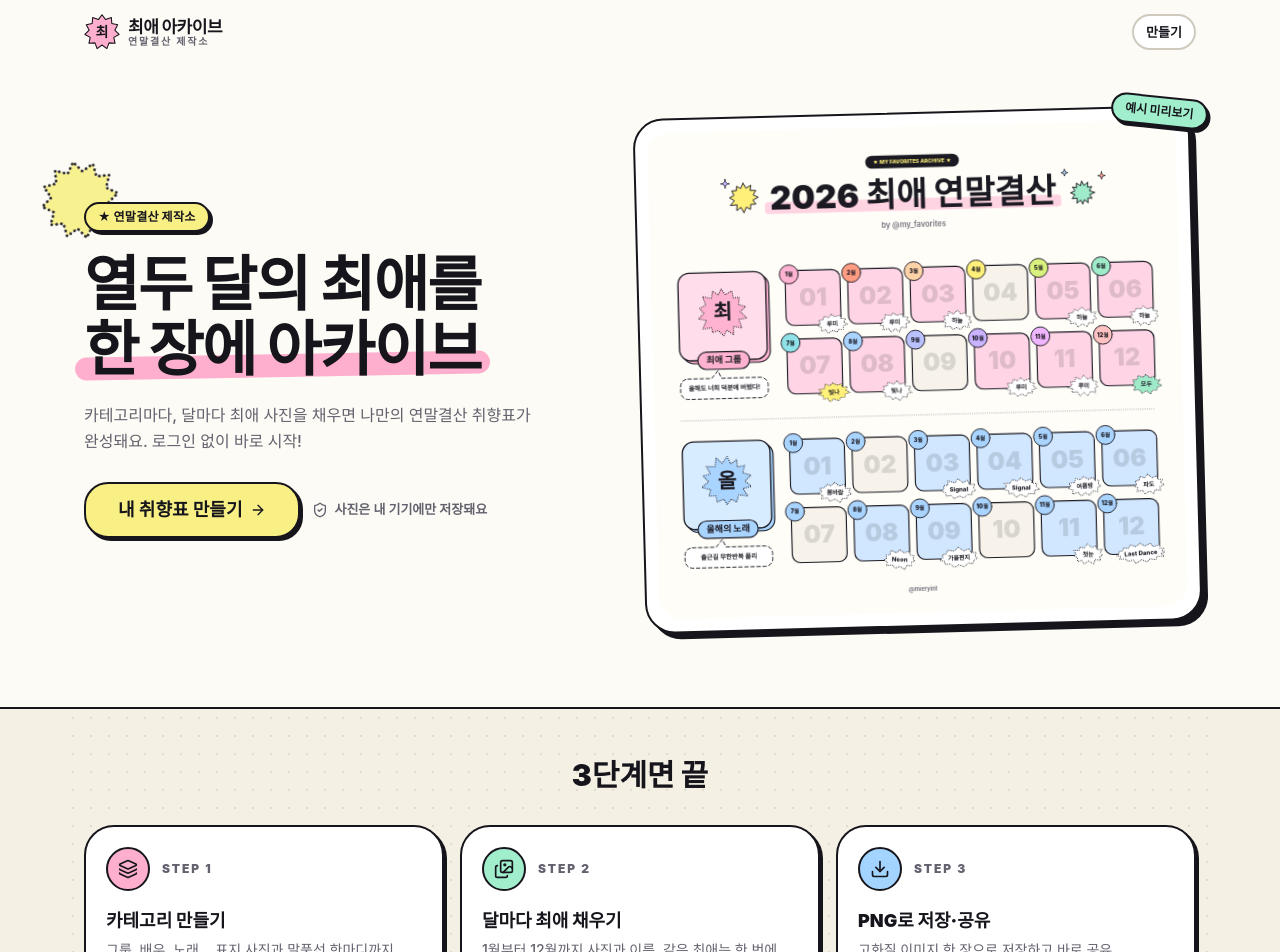
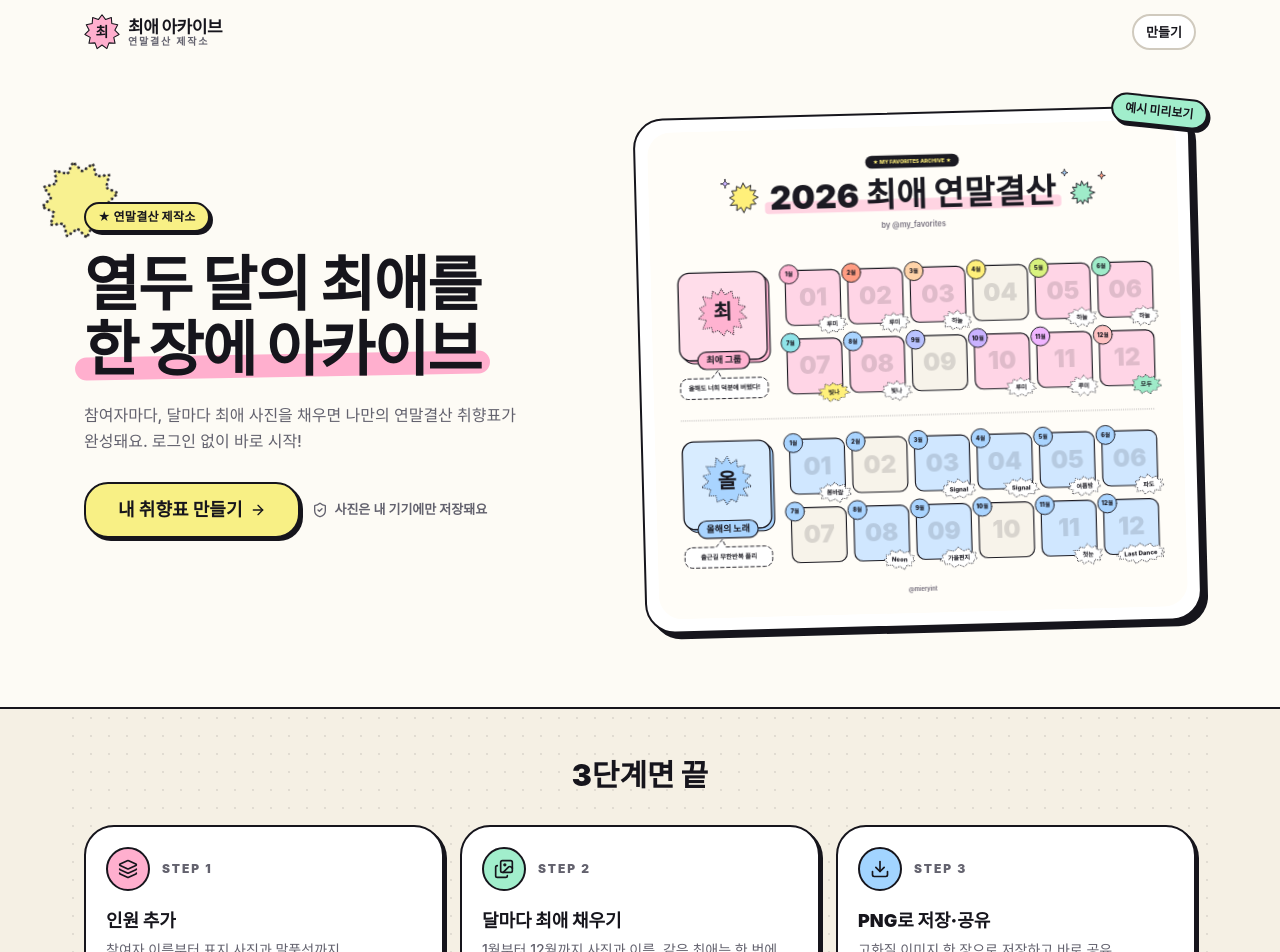
Before and after one commit to kisumer/favorites-archive-pages, a React (Vite) app: page / in a window 1280 px wide. Shown: the top 952 px of the page. Built offline with nearby package versions, Linux system fonts and the light colour scheme; a web font is replaced by a local one.

Commit message:
Use participant wording on the home page

```diff
--- a/src/routes/index.tsx
+++ b/src/routes/index.tsx
@@ -16,7 +16,7 @@ export const Route = createFileRoute("/")({
       {
         name: "description",
         content:
-          "열두 달의 최애를 한 장에. 카테고리별로 달마다 최애 사진을 채우면 연말결산 취향표 이미지가 완성돼요. 로그인 없이 무료로.",
+          "열두 달의 최애를 한 장에. 참여자별로 달마다 최애 사진을 채우면 연말결산 취향표 이미지가 완성돼요. 로그인 없이 무료로.",
       },
       { property: "og:title", content: "최애 아카이브 · 월별 최애 연말결산 메이커" },
       {
@@ -31,7 +31,7 @@ export const Route = createFileRoute("/")({
 });
 
 const STEPS = [
-  { icon: Layers, title: "카테고리 만들기", body: "그룹, 배우, 노래… 표지 사진과 말풍선 한마디까지", color: "bg-pink" },
+  { icon: Layers, title: "인원 추가", body: "참여자 이름부터 표지 사진과 말풍선까지", color: "bg-pink" },
   { icon: Images, title: "달마다 최애 채우기", body: "1월부터 12월까지 사진과 이름. 같은 최애는 한 번에 붙여넣기", color: "bg-mint" },
   { icon: Download, title: "PNG로 저장·공유", body: "고화질 이미지 한 장으로 저장하고 바로 공유", color: "bg-sky" },
 ];
@@ -67,7 +67,7 @@ function Landing() {
               </span>
             </h1>
             <p className="mx-auto mt-5 max-w-md text-[16px] font-medium leading-relaxed text-muted-foreground lg:mx-0">
-              카테고리마다, 달마다 최애 사진을 채우면 나만의 연말결산 취향표가 완성돼요. 로그인 없이 바로 시작!
+              참여자마다, 달마다 최애 사진을 채우면 나만의 연말결산 취향표가 완성돼요. 로그인 없이 바로 시작!
             </p>
             <div className="mt-7 flex flex-col items-center gap-3 sm:flex-row sm:justify-center lg:justify-start">
               <Link to="/make/" className={cn(buttonVariants({ variant: "pop", size: "xl" }), "w-full sm:w-auto")}>
```
